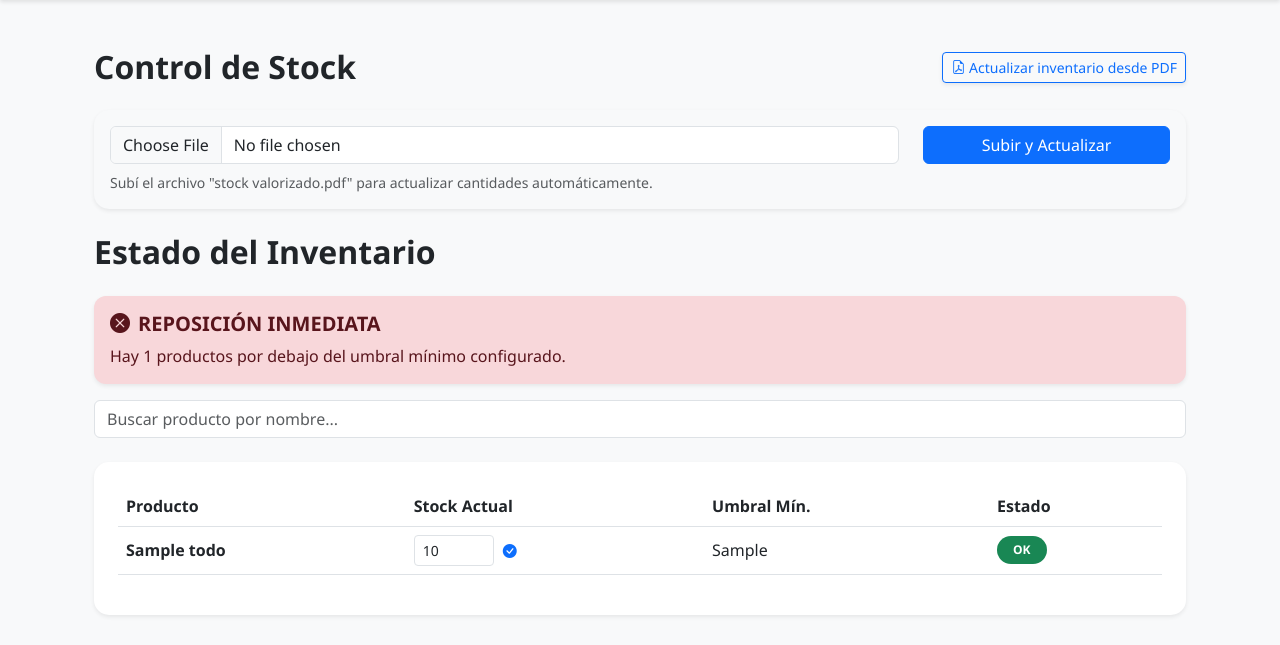
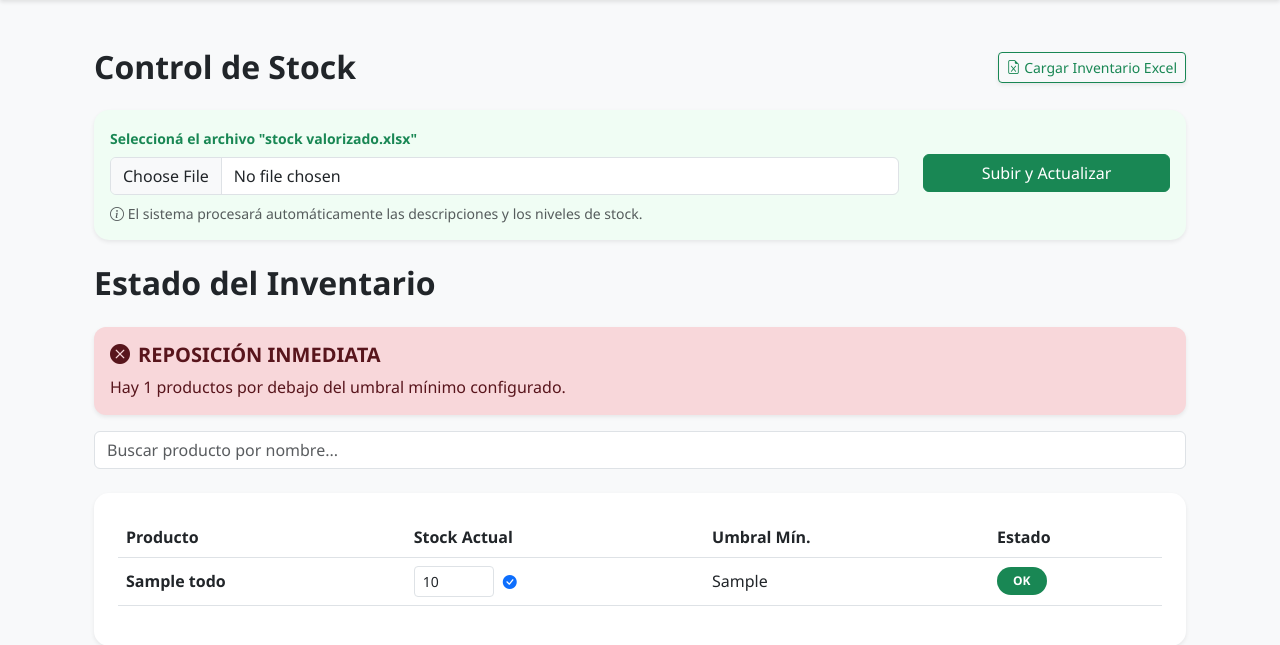
Before and after one commit to LucianoCingolani/agenzia, a Django app: template gestion/templates/gestion/inventario.html in a window 1280 px wide, after a click on "Cargar Inventario Excel". Shown: the part 56-701 px from the top of the page. Run offline with Django 5.2, Linux system fonts and the light colour scheme; the template is opened without the code that fills it: most values are stand-ins (such as "Sample title", 1, 10 or a date in 2020).

Commit message:
inventario subir excel

```diff
--- a/gestion/templates/gestion/inventario.html
+++ b/gestion/templates/gestion/inventario.html
@@ -14,24 +14,29 @@
     <div class="d-flex justify-content-between align-items-center mb-4">
         <h2 class="fw-bold m-0">Control de Stock</h2>
 
-        <button class="btn btn-outline-primary btn-sm shadow-sm" type="button" data-bs-toggle="collapse" data-bs-target="#collapseUpload">
-            <i class="bi bi-file-earmark-pdf"></i> Actualizar inventario desde PDF
+        <button class="btn btn-outline-success btn-sm shadow-sm" type="button" data-bs-toggle="collapse" data-bs-target="#collapseUpload">
+            <i class="bi bi-file-earmark-excel"></i> Cargar Inventario Excel
         </button>
     </div>
 
     <div class="collapse mb-4" id="collapseUpload">
-        <div class="card card-body border-0 shadow-sm" style="border-radius: 15px; background-color: #f8f9fa;">
-            <form method="POST" enctype="multipart/form-data" action="{% url 'procesar_stock_pdf' %}">
+        <div class="card card-body border-0 shadow-sm" style="border-radius: 15px; background-color: #f0fdf4;">
+            <form method="POST" enctype="multipart/form-data" action="{% url 'subir_inventario_excel' %}">
                 {% csrf_token %}
                 <div class="row align-items-center">
                     <div class="col-md-9">
-                        <input type="file" name="archivo_pdf" class="form-control" accept=".pdf" required>
+                        <label class="form-label small fw-bold text-success">Seleccioná el archivo "stock valorizado.xlsx"</label>
+                        <input type="file" name="archivo_excel" class="form-control" accept=".xlsx" required>
                     </div>
-                    <div class="col-md-3">
-                        <button type="submit" class="btn btn-primary w-100">Subir y Actualizar</button>
+                    <div class="col-md-3 mt-3 mt-md-0">
+                        <button type="submit" class="btn btn-success w-100 mt-md-4">
+                            Subir y Actualizar
+                        </button>
                     </div>
                 </div>
-                <small class="text-muted mt-2 d-block">Subí el archivo "stock valorizado.pdf" para actualizar cantidades automáticamente.</small>
+                <p class="small text-muted mt-2 mb-0">
+                    <i class="bi bi-info-circle"></i> El sistema procesará automáticamente las descripciones y los niveles de stock.
+                </p>
             </form>
         </div>
     </div>
--- a/gestion/urls.py
+++ b/gestion/urls.py
@@ -1,5 +1,5 @@
 from django.urls import path
-from .views import actualizar_stock_manual, dashboard_resumen, exportar_gastos_excel, gestion_gastos_generales, inventario_dashboard, procesar_stock_pdf, subir_factura, home
+from .views import actualizar_stock_manual, dashboard_resumen, exportar_gastos_excel, gestion_gastos_generales, inventario_dashboard, procesar_stock_pdf, subir_factura, home, subir_inventario_excel
 from django.contrib.auth import views as auth_views
 
 urlpatterns = [
@@ -11,7 +11,7 @@ urlpatterns = [
     path('login/', auth_views.LoginView.as_view(), name='login'),
     path('logout/', auth_views.LogoutView.as_view(), name='logout'),
     path('inventario/', inventario_dashboard, name='inventario_dashboard'),
-    path('inventario/procesar-pdf/', procesar_stock_pdf, name='procesar_stock_pdf'),
+    path('inventario/subir-excel/', subir_inventario_excel, name='subir_inventario_excel'),
     path('inventario/actualizar/<int:producto_id>/', actualizar_stock_manual, name='actualizar_stock_manual'),
     path('', home, name='home'),
 ]
```
Also changed, not shown: gestion/services.py (+31 -32 lines), gestion/templates/gestion/home.html (+0 -11 lines), gestion/views.py (+12 -13 lines).
